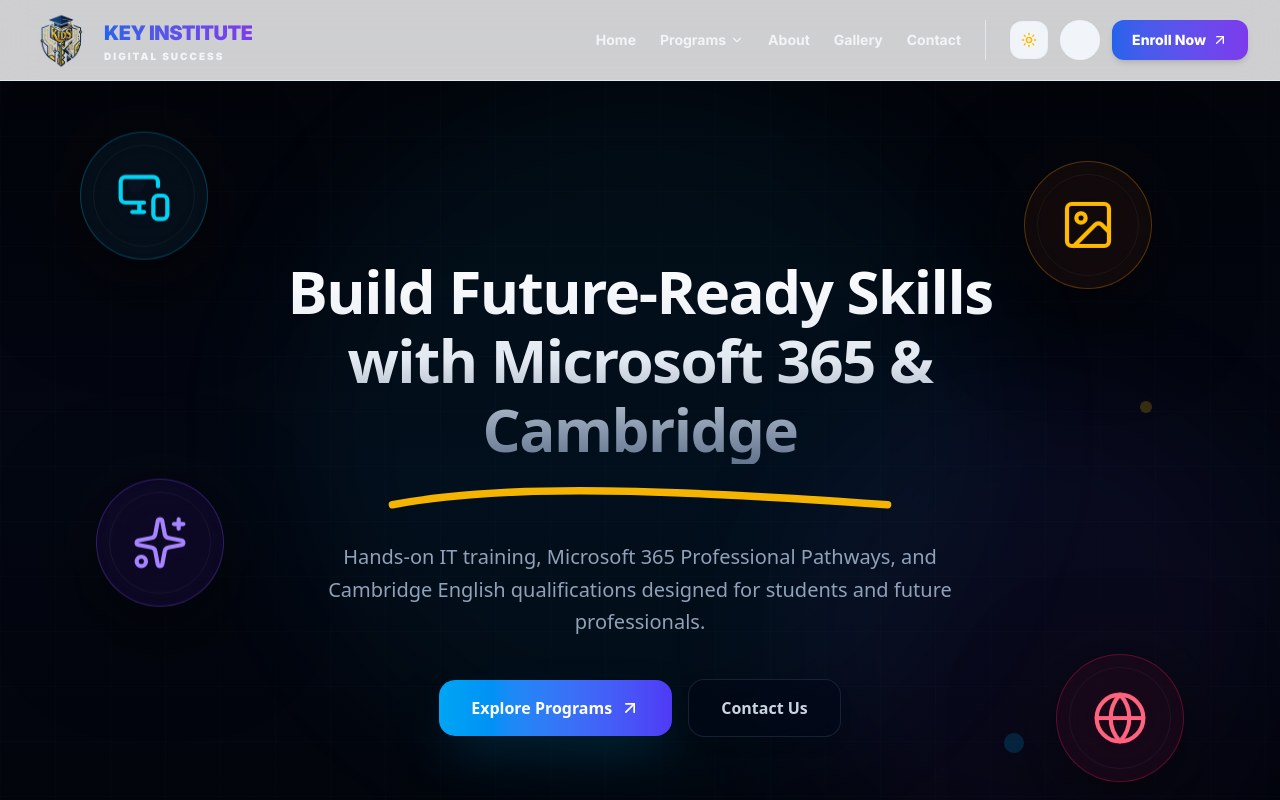
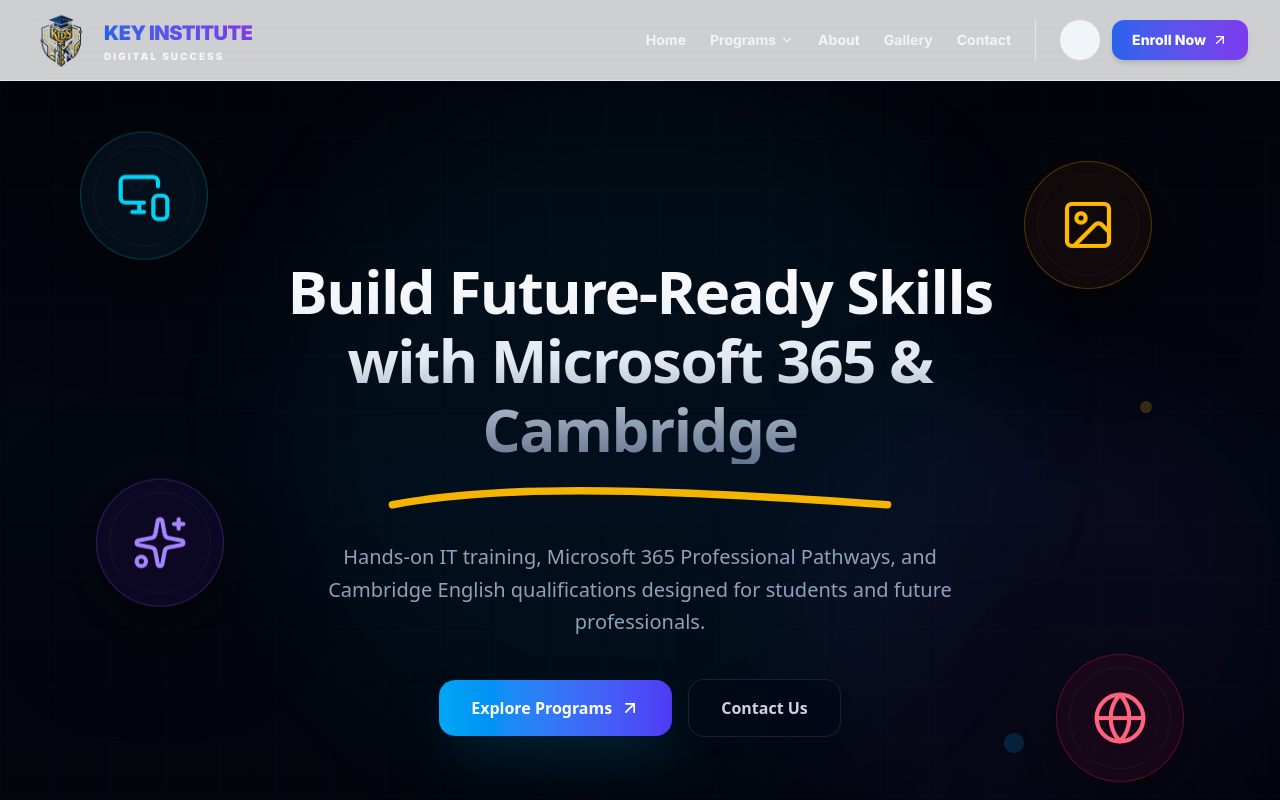
Before and after one commit to Key-Digital-Success/KIDS-Website, a Next.js app: page / in a window 1280 px wide. Shown: the top 800 px of the page. Built offline with nearby package versions, Linux system fonts and the light colour scheme.

Commit message:
removed toggle button

```diff
--- a/components/Navbar.tsx
+++ b/components/Navbar.tsx
@@ -6,7 +6,6 @@
 import { usePathname } from "next/navigation";
 import { Menu, X, ArrowUpRight, ChevronDown, Phone } from "lucide-react";
 import { motion, AnimatePresence } from "framer-motion";
-import ThemeToggle from "./ThemeToggle"; // Assuming you have this component
 
 const navLinks = [
   { name: "Home", href: "/" },
@@ -86,7 +85,6 @@
             ))}
 
             <div className="flex items-center gap-3 border-l border-slate-200 dark:border-slate-800 pl-6">
-              <ThemeToggle />
               <a href="tel:+94710525968" className="w-10 h-10 rounded-full flex items-center justify-center bg-slate-100 dark:bg-slate-800 hover:bg-green-500 hover:text-white transition-all">
                 <Phone className="w-4 h-4" />
               </a>
@@ -98,7 +96,6 @@
 
           {/* Mobile Zone */}
           <div className="flex items-center lg:hidden gap-3">
-            <ThemeToggle />
             <button onClick={() => setIsOpen(!isOpen)} className="p-2.5 rounded-xl bg-slate-100 dark:bg-slate-800">
               {isOpen ? <X className="w-5 h-5" /> : <Menu className="w-5 h-5" />}
             </button>
```
